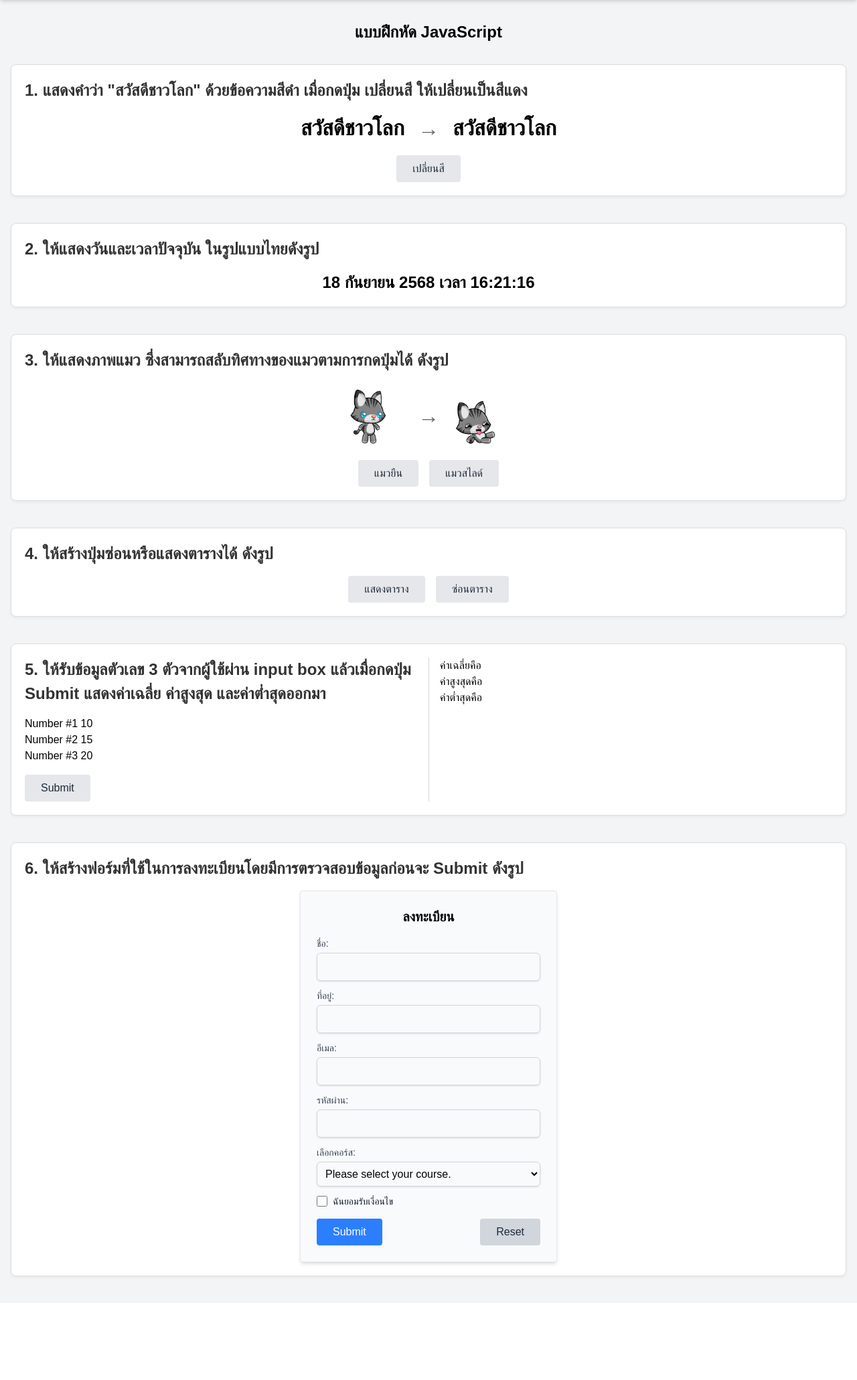
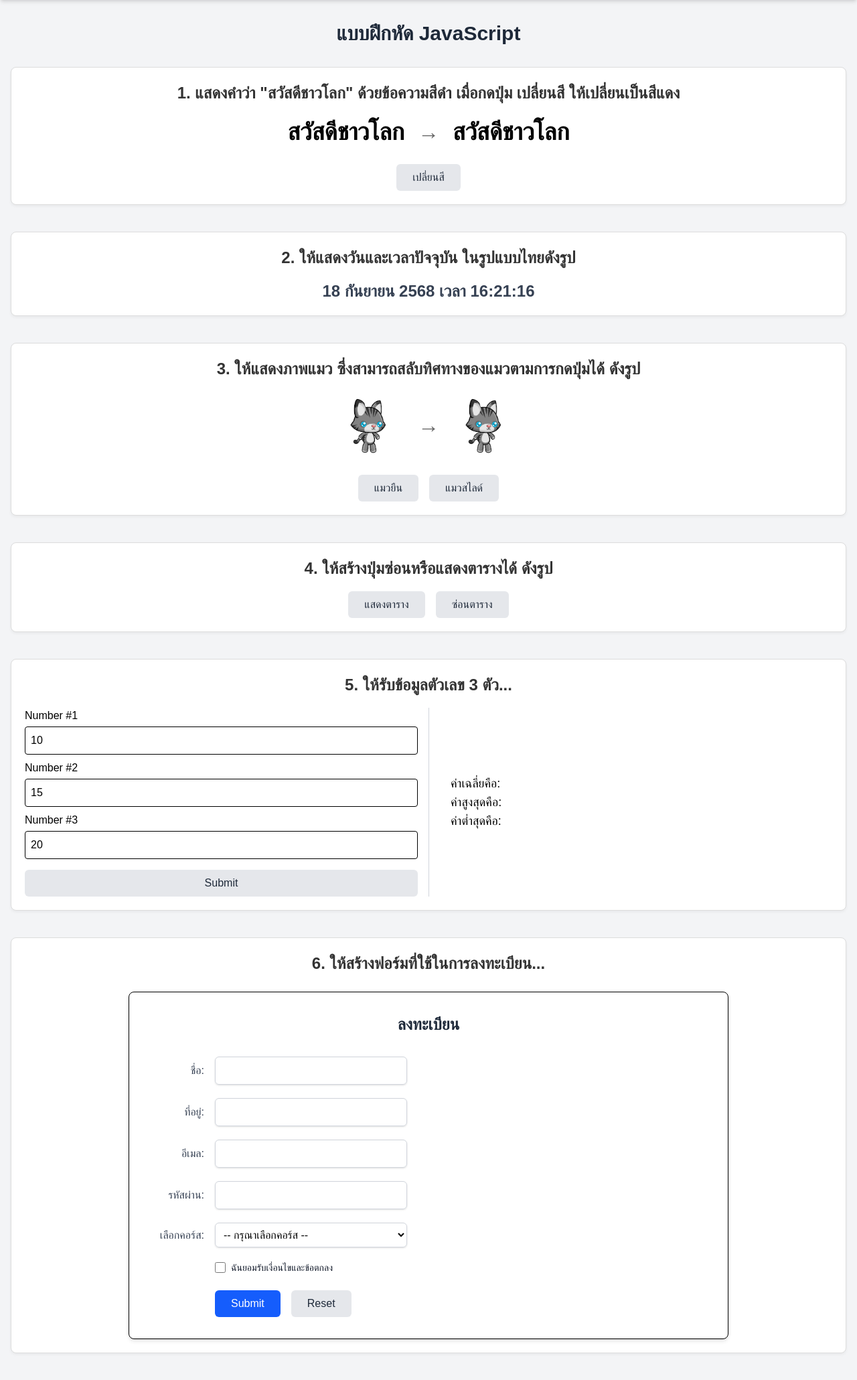
Before and after one commit to kittishat2004-jpg/JavaScript-Exercises, a Django app: page /JavaScript_Exercises in a window 1280 px wide. Shown: the part 72-2133 px from the top of the page at 67% size. Before the commit the page ends 1983 px from the top, so only its background shows below. Run offline with Django 5.2, Linux system fonts and the light colour scheme.

Commit message:
JavaScript_Exercises.html

```diff
--- a/Myapp/templates/JavaScript_Exercises.html
+++ b/Myapp/templates/JavaScript_Exercises.html
@@ -6,210 +6,196 @@
 {% endblock %}
 
 {% block content %}
-    <h1 class="text-2xl font-bold mb-8 text-center" style="color: #000;">แบบฝึกหัด JavaScript</h1>
 
-    <!-- ข้อ 1: เปลี่ยนสีข้อความ (ถูกต้องแล้ว) -->
+    <h1 class="text-3xl font-bold mb-8 text-center text-gray-800">แบบฝึกหัด JavaScript</h1>
+
+    <!-- ข้อ 1: เปลี่ยนสีข้อความ -->
     <div class="exercise-section">
-        <div class="exercise-title">1. แสดงคำว่า "สวัสดีชาวโลก" ด้วยข้อความสีดำ เมื่อกดปุ่ม เปลี่ยนสี ให้เปลี่ยนเป็นสีแดง</div>
-        <div class="flex items-center justify-center">
-            <p id="helloText" class="text-4xl font-bold text-black" style="font-size: 2rem;">สวัสดีชาวโลก</p>
-            <span class="arrow">→</span>
-            <p id="helloTextResult" class="text-4xl font-bold" style="color: black; font-size: 2rem;">สวัสดีชาวโลก</p>
+        <div class="exercise-title text-center">1. แสดงคำว่า "สวัสดีชาวโลก" ด้วยข้อความสีดำ เมื่อกดปุ่ม เปลี่ยนสี ให้เปลี่ยนเป็นสีแดง</div>
+        <div class="flex items-center justify-center mt-4">
+            <p id="helloText" class="text-4xl font-bold text-black">สวัสดีชาวโลก</p>
+            <p class="arrow text-center mx-4">→</p>
+            <p id="helloTextResult" class="text-4xl font-bold" style="color: black;">สวัสดีชาวโลก</p>
         </div>
-        <div class="flex justify-center mt-4">
-            <button id="changeColorBtn" class="px-6 py-2 bg-gray-200 text-gray-800 rounded hover:bg-gray-300 transition">เปลี่ยนสี</button>
+        <div class="flex justify-center mt-6">
+            <button id="changeColorBtn" class="px-6 py-2 bg-gray-200 text-gray-800 rounded-md hover:bg-gray-300 transition">เปลี่ยนสี</button>
         </div>
     </div>
 
-    <!-- ข้อ 2: แสดงวันและเวลาปัจจุบัน (ถูกต้องแล้ว) -->
+    <!-- ข้อ 2: แสดงวันและเวลาปัจจุบัน -->
     <div class="exercise-section">
-        <div class="exercise-title">2. ให้แสดงวันและเวลาปัจจุบัน ในรูปแบบไทยดังรูป</div>
+        <div class="exercise-title text-center">2. ให้แสดงวันและเวลาปัจจุบัน ในรูปแบบไทยดังรูป</div>
         <div class="text-center mt-4">
-            <p id="currentDateTime" class="text-2xl font-semibold" style="font-size: 1.5rem;">20 มิถุนายน 2565 07:55:32</p>
+            <p id="currentDateTime" class="text-2xl font-semibold text-gray-700">20 มิถุนายน 2565 07:55:32</p>
         </div>
     </div>
 
-    <!-- ข้อ 3: สลับภาพแมว (แก้ไขแล้ว) -->
+    <!-- ข้อ 3: สลับภาพแมว -->
     <div class="exercise-section">
-        <div class="exercise-title">3. ให้แสดงภาพแมว ซึ่งสามารถสลับทิศทางของแมวตามการกดปุ่มได้ ดังรูป</div>
-        <div class="flex items-center justify-center">
-            <!-- แสดงภาพแมวยืนเป็นภาพเริ่มต้น -->
+        <div class="exercise-title text-center">3. ให้แสดงภาพแมว ซึ่งสามารถสลับทิศทางของแมวตามการกดปุ่มได้ ดังรูป</div>
+        <div class="flex items-center justify-center mt-4">
             <img id="catImage" src="{% static 'images/Idle.png' %}" alt="Cat Standing" class="cat-image">
-            <span class="arrow">→</span>
-            <img id="catImageResult" src="{% static 'images/Slide.png' %}" alt="Cat Result" class="cat-image">
+            <p class="arrow text-center mx-4">→</p>
+            <img id="catImageResult" src="{% static 'images/Idle.png' %}" alt="Cat Result" class="cat-image"> <!-- แก้ไขให้ภาพเริ่มต้นเหมือนกัน -->
         </div>
-        <div class="flex justify-center mt-4 space-x-4">
-            <!-- ใช้ data attribute เพื่อเก็บ URL ของภาพ -->
-            <button id="catLeftBtn" class="px-6 py-2 bg-gray-200 text-gray-800 rounded hover:bg-gray-300 transition" data-cat-image="{% static 'images/Idle.png' %}">แมวยืน</button>
-            <button id="catRightBtn" class="px-6 py-2 bg-gray-200 text-gray-800 rounded hover:bg-gray-300 transition" data-cat-image="{% static 'images/Slide.png' %}">แมวสไลด์</button>
+        <div class="flex justify-center mt-6 space-x-4">
+            <button id="catLeftBtn" class="px-6 py-2 bg-gray-200 text-gray-800 rounded-md hover:bg-gray-300 transition" data-cat-image="{% static 'images/Idle.png' %}">แมวยืน</button>
+            <button id="catRightBtn" class="px-6 py-2 bg-gray-200 text-gray-800 rounded-md hover:bg-gray-300 transition" data-cat-image="{% static 'images/Slide.png' %}">แมวสไลด์</button>
         </div>
     </div>
 
-    <!-- ข้อ 4: ซ่อน/แสดงตาราง (แก้ไขแล้ว) -->
+    <!-- ข้อ 4: ซ่อน/แสดงตาราง -->
     <div class="exercise-section">
-        <div class="exercise-title">4. ให้สร้างปุ่มซ่อนหรือแสดงตารางได้ ดังรูป</div>
-        <div class="flex justify-center space-x-4">
-            <button id="showTableBtn" class="px-6 py-2 bg-gray-200 text-gray-800 rounded hover:bg-gray-300 transition">แสดงตาราง</button>
-            <button id="hideTableBtn" class="px-6 py-2 bg-gray-200 text-gray-800 rounded hover:bg-gray-300 transition">ซ่อนตาราง</button>
+        <div class="exercise-title text-center">4. ให้สร้างปุ่มซ่อนหรือแสดงตารางได้ ดังรูป</div>
+        <div class="flex justify-center mt-4 space-x-4">
+            <button id="showTableBtn" class="px-6 py-2 bg-gray-200 text-gray-800 rounded-md hover:bg-gray-300 transition">แสดงตาราง</button>
+            <button id="hideTableBtn" class="px-6 py-2 bg-gray-200 text-gray-800 rounded-md hover:bg-gray-300 transition">ซ่อนตาราง</button>
         </div>
-        <!-- แก้ไขโครงสร้างและข้อมูลตารางให้ตรงกับรูปภาพ -->
-        <table id="dataTable" class="hidden">
-            <caption>ตารางสินค้า</caption>
+        <table id="dataTable" class="hidden w-full mt-6">
+            <caption class="text-lg font-semibold p-2">ตารางสินค้า</caption>
             <thead>
-                <tr>
-                    <th>รายการที่ 1</th>
-                    <th>รายการที่ 2</th>
-                    <th>รายการที่ 3</th>
+                <tr class="bg-gray-100">
+                    <th class="border p-2">รายการที่ 1</th>
+                    <th class="border p-2">รายการที่ 2</th>
+                    <th class="border p-2">รายการที่ 3</th>
                 </tr>
             </thead>
-            <tbody>
+            <tbody class="text-center">
                 <tr>
-                    <td>8</td>
-                    <td>16</td>
-                    <td>32</td>
+                    <td class="border p-2">8</td>
+                    <td class="border p-2">16</td>
+                    <td class="border p-2">32</td>
                 </tr>
                 <tr>
-                    <td>64</td>
-                    <td>128</td>
-                    <td>256</td>
+                    <td class="border p-2">64</td>
+                    <td class="border p-2">128</td>
+                    <td class="border p-2">256</td>
                 </tr>
             </tbody>
         </table>
     </div>
 
-    <!-- ข้อ 5: คำนวณค่าตัวเลข (ถูกต้องแล้ว) -->
-    <div class="exercise-section flex">
-        <div class="w-1/2 pr-4">
-            <div class="exercise-title">5. ให้รับข้อมูลตัวเลข 3 ตัวจากผู้ใช้ผ่าน input box แล้วเมื่อกดปุ่ม Submit แสดงค่าเฉลี่ย ค่าสูงสุด และค่าต่ำสุดออกมา</div>
-            <div class="input-group">
-                <label for="num1">Number #1</label>
-                <input type="number" id="num1" value="10">
+    <!-- ข้อ 5: คำนวณค่าตัวเลข -->
+    <div class="exercise-section">
+        <div class="exercise-title text-center">5. ให้รับข้อมูลตัวเลข 3 ตัว...</div>
+        <div class="flex flex-col md:flex-row mt-4">
+            <div class="w-full md:w-1/2 md:pr-4">
+                <div class="input-group mb-2">
+                    <label for="num1" class="block mb-1">Number #1</label>
+                    <input type="number" id="num1" value="10" class="w-full p-2 border rounded">
                 </div>
-            <div class="input-group">
-                <label for="num2">Number #2</label>
-                <input type="number" id="num2" value="15">
+                <div class="input-group mb-2">
+                    <label for="num2" class="block mb-1">Number #2</label>
+                    <input type="number" id="num2" value="15" class="w-full p-2 border rounded">
                 </div>
-            <div class="input-group">
-                <label for="num3">Number #3</label>
-                <input type="number" id="num3" value="20">
+                <div class="input-group mb-4">
+                    <label for="num3" class="block mb-1">Number #3</label>
+                    <input type="number" id="num3" value="20" class="w-full p-2 border rounded">
                 </div>
-            <button id="calculateBtn" class="px-6 py-2 bg-gray-200 text-gray-800 rounded hover:bg-gray-300 transition mt-4">Submit</button>
+                <button id="calculateBtn" class="w-full px-6 py-2 bg-gray-200 text-gray-800 rounded-md hover:bg-gray-300 transition">Submit</button>
             </div>
-        <div class="w-1/2 pl-4 border-l border-gray-300">
-            <div class="result-text">
-                <p style="text-align: left; font-size: 1rem;">ค่าเฉลี่ยคือ <span id="avgResult"></span></p>
-                <p style="text-align: left; font-size: 1rem;">ค่าสูงสุดคือ <span id="maxResult"></span></p>
-                <p style="text-align: left; font-size: 1rem;">ค่าต่ำสุดคือ <span id="minResult"></span></p>
+            <div class="w-full md:w-1/2 md:pl-4 mt-6 md:mt-0 md:border-l md:border-gray-300 flex flex-col justify-center">
+                <div class="result-text text-left p-4">
+                    <p class="text-lg">ค่าเฉลี่ยคือ: <span id="avgResult" class="font-semibold"></span></p>
+                    <p class="text-lg">ค่าสูงสุดคือ: <span id="maxResult" class="font-semibold"></span></p>
+                    <p class="text-lg">ค่าต่ำสุดคือ: <span id="minResult" class="font-semibold"></span></p>
+                </div>
             </div>
         </div>
     </div>
 
-    <!-- ข้อ 6: ฟอร์มลงทะเบียน (ถูกต้องแล้ว) -->
+    <!-- ข้อ 6: ฟอร์มลงทะเบียน -->
     <div class="exercise-section">
-        <!-- ... โค้ดส่วนฟอร์มเหมือนเดิม ... -->
-        <div class="exercise-title">6. ให้สร้างฟอร์มที่ใช้ในการลงทะเบียนโดยมีการตรวจสอบข้อมูลก่อนจะ Submit ดังรูป</div>
-        <div class="flex justify-center">
-            <form id="registrationForm" class="bg-gray-50 p-6 rounded shadow-md w-96 border border-gray-200">
-                <h3 class="text-xl font-semibold mb-4 text-center">ลงทะเบียน</h3>
-
-                <div class="mb-3">
-                    <label for="regName" class="block text-sm font-medium text-gray-700">ชื่อ:</label>
-                    <input type="text" id="regName" name="regName" class="mt-1 block w-full p-2 border border-gray-300 rounded-md shadow-sm focus:ring-indigo-500 focus:border-indigo-500">
-                    <p id="regNameError" class="error-message hidden">Please enter your full name.</p>
+        <div class="exercise-title text-center">6. ให้สร้างฟอร์มที่ใช้ในการลงทะเบียน...</div>
+        <div class="flex justify-center mt-6">
+             <form id="registrationForm" class="bg-white p-8 rounded-lg shadow-md border w-full max-w-4xl">
+                <h3 class="text-2xl font-bold mb-8 text-center text-gray-800">ลงทะเบียน</h3>
+                <div class="flex">
+                    <div class="w-1/2 pr-8">
+                        <div class="flex items-center mb-5">
+                            <label for="regName" class="w-24 text-right pr-4 font-medium text-gray-700">ชื่อ:</label>
+                            <input type="text" id="regName" name="regName" class="flex-1 p-2 border border-gray-300 rounded-md shadow-sm">
                         </div>
-
-                <div class="mb-3">
-                    <label for="regAddress" class="block text-sm font-medium text-gray-700">ที่อยู่:</label>
-                    <input type="text" id="regAddress" name="regAddress" class="mt-1 block w-full p-2 border border-gray-300 rounded-md shadow-sm focus:ring-indigo-500 focus:border-indigo-500">
-                    <p id="regAddressError" class="error-message hidden">Please enter your address.</p>
+                        <div class="flex items-center mb-5">
+                            <label for="regAddress" class="w-24 text-right pr-4 font-medium text-gray-700">ที่อยู่:</label>
+                            <input type="text" id="regAddress" name="regAddress" class="flex-1 p-2 border border-gray-300 rounded-md shadow-sm">
                         </div>
-
-                <div class="mb-3">
-                    <label for="regEmail" class="block text-sm font-medium text-gray-700">อีเมล:</label>
-                    <input type="email" id="regEmail" name="regEmail" class="mt-1 block w-full p-2 border border-gray-300 rounded-md shadow-sm focus:ring-indigo-500 focus:border-indigo-500">
-                    <p id="regEmailError" class="error-message hidden">Please enter a valid email address.</p>
+                        <div class="flex items-center mb-5">
+                            <label for="regEmail" class="w-24 text-right pr-4 font-medium text-gray-700">อีเมล:</label>
+                            <input type="email" id="regEmail" name="regEmail" class="flex-1 p-2 border border-gray-300 rounded-md shadow-sm">
                         </div>
-
-                <div class="mb-3">
-                    <label for="regPassword" class="block text-sm font-medium text-gray-700">รหัสผ่าน:</label>
-                    <input type="password" id="regPassword" name="regPassword" class="mt-1 block w-full p-2 border border-gray-300 rounded-md shadow-sm focus:ring-indigo-500 focus:border-indigo-500">
-                    <p id="regPasswordError" class="error-message hidden">Please enter a password with at least 6 characters.</p>
+                        <div class="flex items-center mb-5">
+                            <label for="regPassword" class="w-24 text-right pr-4 font-medium text-gray-700">รหัสผ่าน:</label>
+                            <input type="password" id="regPassword" name="regPassword" class="flex-1 p-2 border border-gray-300 rounded-md shadow-sm">
                         </div>
-
-                <div class="mb-3">
-                    <label for="regCourse" class="block text-sm font-medium text-gray-700">เลือกคอร์ส:</label>
-                    <select id="regCourse" name="regCourse" class="mt-1 block w-full p-2 border border-gray-300 rounded-md shadow-sm focus:ring-indigo-500 focus:border-indigo-500">
-                        <option value="">Please select your course.</option>
+                        <div class="flex items-center mb-5">
+                            <label for="regCourse" class="w-24 text-right pr-4 font-medium text-gray-700">เลือกคอร์ส:</label>
+                            <select id="regCourse" name="regCourse" class="flex-1 p-2 border border-gray-300 rounded-md shadow-sm">
+                                <option value="">-- กรุณาเลือกคอร์ส --</option>
                                 <option value="html">HTML</option>
                                 <option value="css">CSS</option>
                                 <option value="javascript">JavaScript</option>
                             </select>
-                    <p id="regCourseError" class="error-message hidden">Please select a course.</p>
                         </div>
-
-                <div class="mb-4 flex items-center">
-                    <input type="checkbox" id="regAgree" name="regAgree" class="h-4 w-4 text-indigo-600 focus:ring-indigo-500 border-gray-300 rounded">
-                    <label for="regAgree" class="ml-2 block text-sm text-gray-900">ฉันยอมรับเงื่อนไข</label>
-                    <p id="regAgreeError" class="error-message hidden ml-2">You must agree to the above information.</p>
+                        <div class="flex items-center ml-24 mb-6">
+                            <input type="checkbox" id="regAgree" name="regAgree" class="h-4 w-4 text-indigo-600 border-gray-300 rounded">
+                            <label for="regAgree" class="ml-2 block text-sm text-gray-900">ฉันยอมรับเงื่อนไขและข้อตกลง</label>
                         </div>
-
-                <div class="flex justify-between">
-                    <button type="submit" class="px-6 py-2 bg-blue-500 text-white rounded hover:bg-blue-600 transition">Submit</button>
-                    <button type="reset" class="px-6 py-2 bg-gray-300 text-gray-800 rounded hover:bg-gray-400 transition">Reset</button>
+                        <div class="flex items-center ml-24">
+                            <button type="submit" class="px-6 py-2 bg-blue-600 text-white rounded-md hover:bg-blue-700 transition">Submit</button>
+                            <button type="reset" class="ml-4 px-6 py-2 bg-gray-200 text-gray-800 rounded-md hover:bg-gray-300 transition">Reset</button>
+                        </div>
+                    </div>
+                    <div class="w-1/2 pl-4">
+                        <div class="flex items-center mb-5 h-10"><p id="regNameError" class="text-red-600 text-sm hidden">กรุณากรอกชื่อ-นามสกุลของคุณ</p></div>
+                        <div class="flex items-center mb-5 h-10"><p id="regAddressError" class="text-red-600 text-sm hidden">กรุณากรอกที่อยู่ของคุณ</p></div>
+                        <div class="flex items-center mb-5 h-10"><p id="regEmailError" class="text-red-600 text-sm hidden">กรุณากรอกอีเมลที่ถูกต้อง</p></div>
+                        <div class="flex items-center mb-5 h-10"><p id="regPasswordError" class="text-red-600 text-sm hidden">กรุณากำหนดรหัสผ่านอย่างน้อย 6 ตัวอักษร</p></div>
+                        <div class="flex items-center mb-5 h-10"><p id="regCourseError" class="text-red-600 text-sm hidden">กรุณาเลือกคอร์สที่ต้องการ</p></div>
+                        <div class="flex items-center mt-1"><p id="regAgreeError" class="text-red-600 text-sm hidden">คุณต้องยอมรับเงื่อนไขก่อนลงทะเบียน</p></div>
+                    </div>
                 </div>
             </form>
         </div>
     </div>
 
+
     <script>
-        // ข้อ 1: เปลี่ยนสีข้อความ (โค้ดเดิม)
+        // ข้อ 1: เปลี่ยนสีข้อความ
         const changeColorBtn = document.getElementById('changeColorBtn');
         const helloTextResult = document.getElementById('helloTextResult');
         changeColorBtn.addEventListener('click', () => {
             helloTextResult.style.color = (helloTextResult.style.color === 'black') ? 'red' : 'black';
         });
 
-        // ข้อ 2: แสดงวันและเวลาปัจจุบัน
         function updateDateTime() {
             const now = new Date();
-            const options = {
-                year: 'numeric',
-                month: 'long',
-                day: 'numeric',
-                hour: '2-digit',
-                minute: '2-digit',
-                second: '2-digit',
-                hour12: false
-            };
+            const options = { year: 'numeric', month: 'long', day: 'numeric', hour: '2-digit', minute: '2-digit', second: '2-digit', hour12: false };
             const formatter = new Intl.DateTimeFormat('th-TH', options);
             document.getElementById('currentDateTime').textContent = formatter.format(now);
         }
         updateDateTime();
         setInterval(updateDateTime, 1000);
 
-        // ข้อ 3: สลับภาพแมว (โค้ดที่แก้ไข)
+        // ข้อ 3: สลับภาพแมว
         const catLeftBtn = document.getElementById('catLeftBtn');
         const catRightBtn = document.getElementById('catRightBtn');
         const catImageResult = document.getElementById('catImageResult');
-
-        // เมื่อกดปุ่มแมวซ้าย ให้เปลี่ยน src ของรูปภาพเป็นรูปที่เก็บใน data-cat-image
         catLeftBtn.addEventListener('click', () => {
             catImageResult.src = catLeftBtn.dataset.catImage;
         });
-
-        // เมื่อกดปุ่มแมวขวา ก็ทำเช่นเดียวกัน
         catRightBtn.addEventListener('click', () => {
             catImageResult.src = catRightBtn.dataset.catImage;
         });
 
-        // ข้อ 4: ซ่อน/แสดงตาราง (โค้ดเดิม)
+        // ข้อ 4: ซ่อน/แสดงตาราง
         const showTableBtn = document.getElementById('showTableBtn');
         const hideTableBtn = document.getElementById('hideTableBtn');
         const dataTable = document.getElementById('dataTable');
         showTableBtn.addEventListener('click', () => dataTable.classList.remove('hidden'));
         hideTableBtn.addEventListener('click', () => dataTable.classList.add('hidden'));
 
-        // ข้อ 5: คำนวณค่าตัวเลข (โค้ดเดิม)
+        // ข้อ 5: คำนวณค่าตัวเลข
         const calculateBtn = document.getElementById('calculateBtn');
         calculateBtn.addEventListener('click', () => {
             const n1 = parseFloat(document.getElementById('num1').value);
```
Lines whose indentation alone changed are shown as unchanged.
